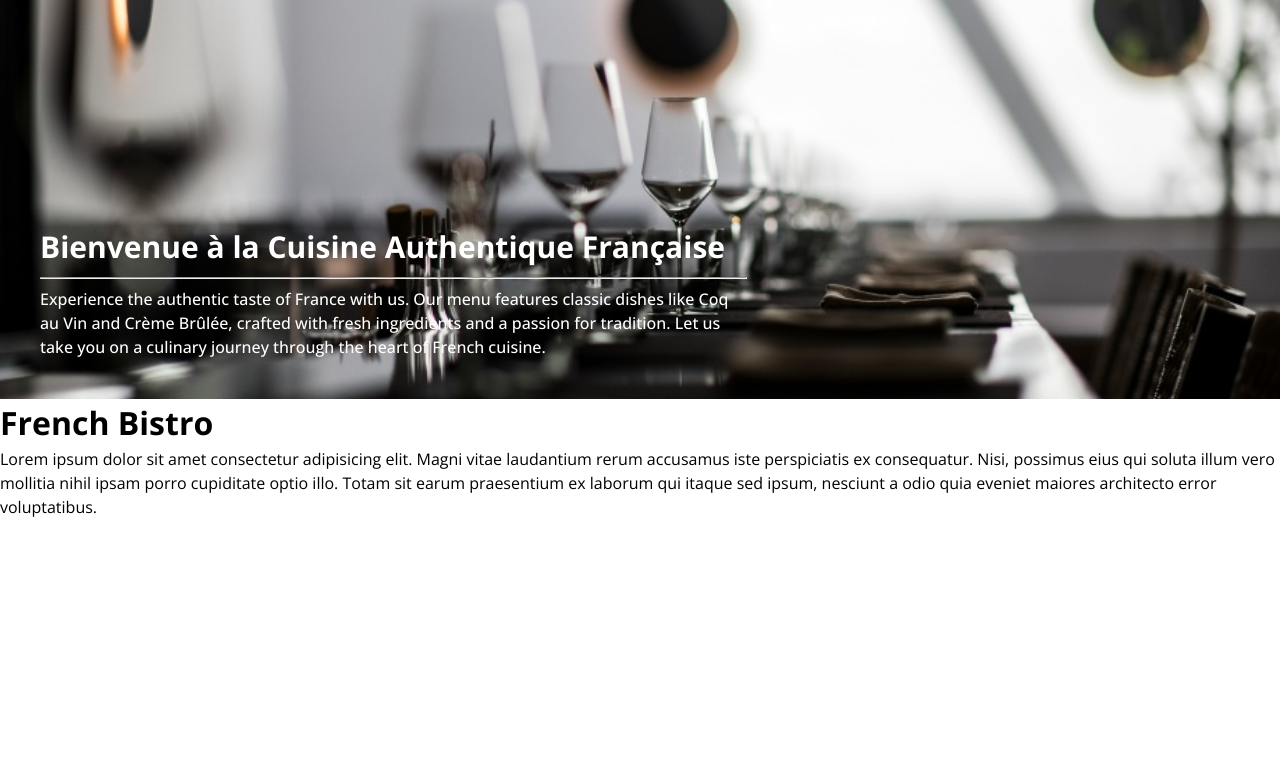
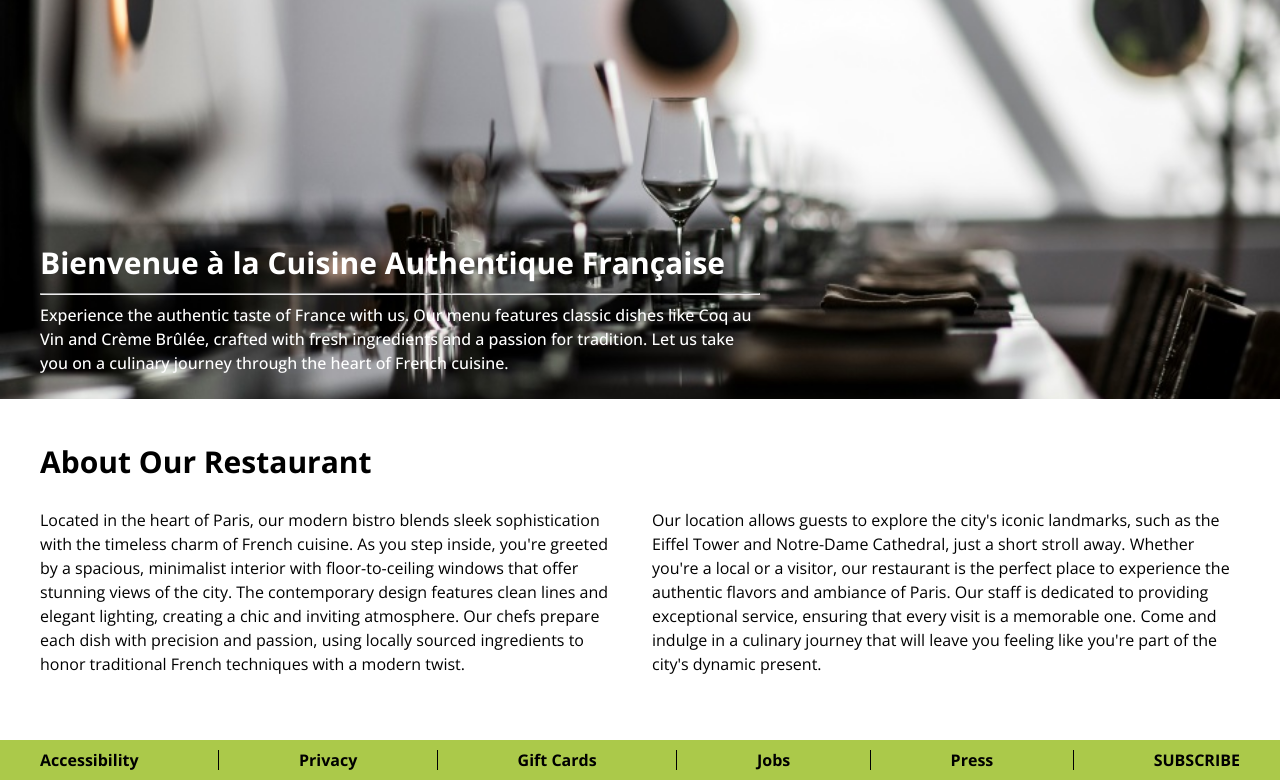
Before and after one commit to py-code314/restaurant-page, a website built with webpack: page src/template.html in a window 1280 px wide. Shown: the part 101-881 px from the top of the page. Before the commit the page ends 800 px from the top, so only its background shows below. Built offline with nearby package versions, Linux system fonts and the light colour scheme.

Commit message:
feat: Add content & styles to homepage

```diff
--- a/src/homepage.js
+++ b/src/homepage.js
@@ -1,28 +1,42 @@
 // import restaurantImage from './restaurant-image.jpeg'
 
 const content = document.querySelector('#content');
+const footer = document.querySelector('.footer');
 
 /* Test code */
 const loadHomepage = () => {
-  const wrapper = document.createElement('div');
-  wrapper.role = 'tabpanel'
-  wrapper.setAttribute('aria-labelledby', 'home')
+  // Add content describing the restaurant
+  content.innerHTML += `
+    <div class="tabpanel home" role="tabpanel" aria-labelledby="home">
+      <h2 class="tabpanel__title">About Our Restaurant</h2>
+      <div class="tabpanel__text-container">
+      <p class="tabpanel__text">
+        Located in the heart of Paris, our modern bistro blends sleek sophistication with the timeless charm of French cuisine. As you step inside, you're greeted by a spacious, minimalist interior with floor-to-ceiling windows that offer stunning views of the city. The contemporary design features clean lines and elegant lighting, creating a chic and inviting atmosphere. Our chefs prepare each dish with precision and passion, using locally sourced ingredients to honor traditional French techniques with a modern twist.
+      </p>
+      <p class="tabpanel__text">
+        Our location allows guests to explore the city's iconic landmarks, such as the Eiffel Tower and Notre-Dame Cathedral, just a short stroll away. Whether you're a local or a visitor, our restaurant is the perfect place to experience the authentic flavors and ambiance of Paris. Our staff is dedicated to providing exceptional service, ensuring that every visit is a memorable one. Come and indulge in a culinary journey that will leave you feeling like you're part of the city's dynamic present.
+      </p>
+      </div>
+    </div>
+  `;
 
-  const title = document.createElement('h1');
-  title.textContent = 'French Bistro'
-  wrapper.appendChild(title)
+  // Add footer
+  footer.innerHTML += `
+    <div class="footer__links">
+      <a class="footer__link" href="#" onclick="event.preventDefault()">Accessibility</a>
+      <div class="vertical-line"></div>
+      <a class="footer__link" href="#" onclick="event.preventDefault()">Privacy</a>
+      <div class="vertical-line"></div>
+      <a class="footer__link" href="#" onclick="event.preventDefault()">Gift Cards</a>
+      <div class="vertical-line"></div>
+      <a class="footer__link" href="#" onclick="event.preventDefault()">Jobs</a>
+      <div class="vertical-line"></div>
+      <a class="footer__link" href="#" onclick="event.preventDefault()">Press</a>
+      <div class="vertical-line"></div>
+      <a class="footer__link footer__link--subscribe" href="#" onclick="event.preventDefault()">Subscribe</a>
+    </div>
+  `;
 
-  const para = document.createElement('p');
-  para.textContent =
-    'Lorem ipsum dolor sit amet consectetur adipisicing elit. Magni vitae laudantium rerum accusamus iste perspiciatis ex consequatur. Nisi, possimus eius qui soluta illum vero mollitia nihil ipsam porro cupiditate optio illo. Totam sit earum praesentium ex laborum qui itaque sed ipsum, nesciunt a odio quia eveniet maiores architecto error voluptatibus.';
-  wrapper.appendChild(para)
-
-  // const image = document.createElement('img');
-  // image.src = restaurantImage
-  // image.alt = ''
-  // wrapper.appendChild(image)
-
-  content.appendChild(wrapper)
 }
 
 export default loadHomepage
--- a/src/styles.css
+++ b/src/styles.css
@@ -2,6 +2,8 @@
 :root {
 
   --clr-white: hsl(0, 0%, 100%);
+  --clr-black: hsl(0, 0%, 0%);
+  --clr-lime-green: hsl(74, 54%, 54%);
 
   --ff-open-sans: "Open Sans", sans-serif;
   --ff-bubblegum-sans: "Bubblegum Sans", sans-serif;
@@ -13,6 +15,7 @@
   --space-80: 0.5rem;
   --space-400: 1rem;
   --space-700: 1.5rem;
+  --space-1100: 2.5rem;
 
   --fw-medium: 500;
   --fw-bold: 700;
@@ -84,6 +87,8 @@ h6 {
   isolation: isolate;
 }
 
+
+
 body {
   font-family: var(--ff-open-sans);
 }
@@ -98,7 +103,7 @@ body {
 
   height: 500px;
   /* text-align: center; */
-  padding: var(--space-700);
+  padding: var(--space-700) var(--space-1100);
 }
 
 .banner {
@@ -128,16 +133,17 @@ body {
   font-weight: var(--fw-bold);
   font-size: var(--fs-700);
   box-shadow: var(--shadow);
+  cursor: pointer;
 }
 
 .btn[aria-selected='true'] {
-  background-color: #aac849;
+  background-color: var(--clr-lime-green);
 }
 
 .intro {
   width: 60%;
   color: var(--clr-white);
-  padding: var(--space-400);
+  /* padding: var(--space-400); */
   display: flex;
   flex-direction: column;
   gap: var(--space-80)
@@ -150,3 +156,47 @@ body {
 .intro__text {
   font-weight: var(--fw-medium);
 }
+
+#content {
+  padding: var(--space-1100);
+}
+
+.tabpanel__title {
+  font-size: var(--fs-850);
+}
+
+.tabpanel__text-container {
+  display: flex;
+  gap: var(--space-700);
+  padding-block: var(--space-700);
+}
+
+.tabpanel__text {
+  flex: 1;
+}
+
+.footer__links {
+  padding: var(--space-80) var(--space-1100);
+  background-color: var(--clr-lime-green);
+  display: flex;
+  justify-content: space-between;
+  align-items: center;
+}
+
+.footer__link {
+  color: var(--clr-black);
+  font-weight: var(--fw-bold);
+  font-size: var(--fs-700);
+  cursor: pointer;
+  text-decoration: none;
+}
+
+.footer__link--subscribe {
+  text-transform: uppercase;
+}
+
+.vertical-line {
+  width: 1px;
+  height: 20px;
+  background-color: var(--clr-black);
+}
--- a/src/template.html
+++ b/src/template.html
@@ -57,6 +57,8 @@
         </div>
       </header>
       <div id="content"></div>
+
     </main>
+    <footer class="footer"></footer>
   </body>
 </html>
```
